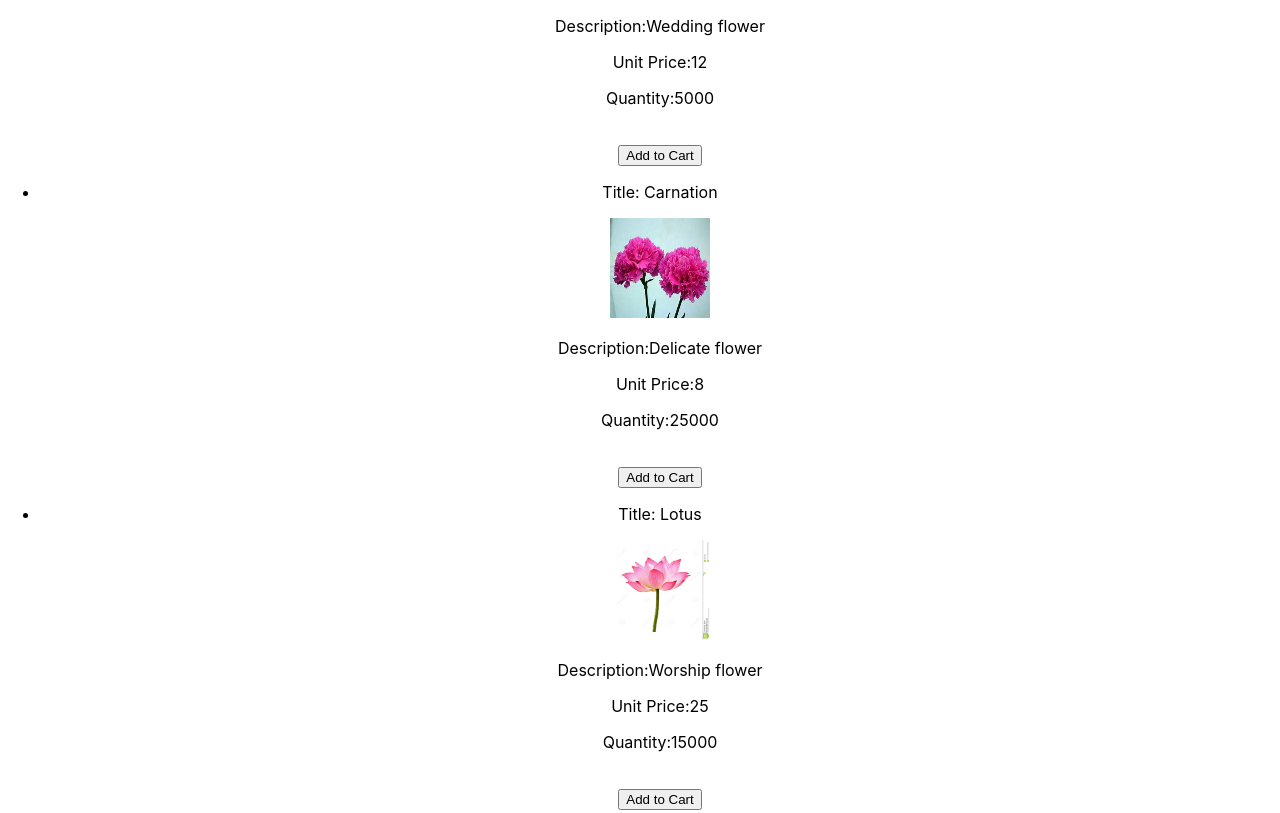
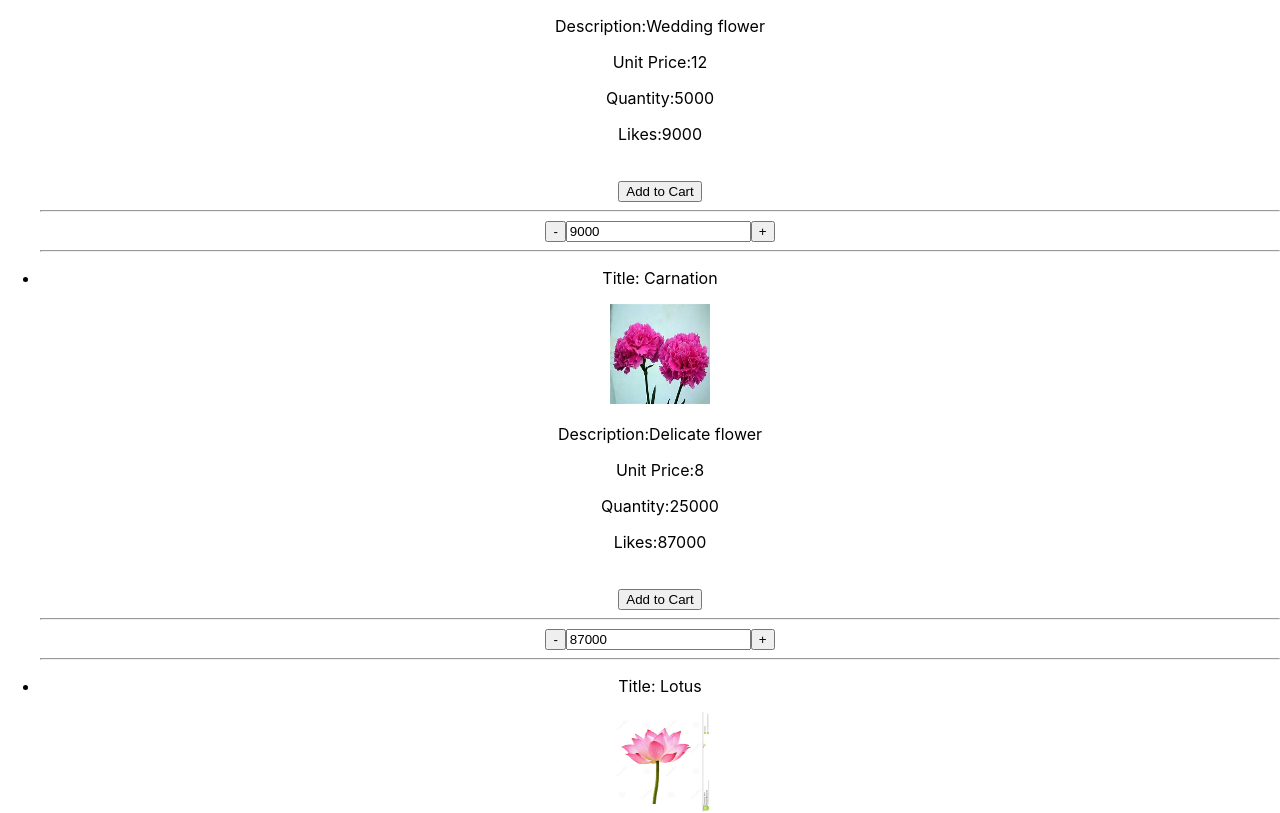
Before and after one commit to VishKapare10/OnlineShopping, a React (Create React App) app in the folder React/basicreactapp/: page / in a window 1280 px wide. Shown: the part 780-1593 px from the top of the page. Built offline with nearby package versions, Linux system fonts and the light colour scheme.

Commit message:
Worked on state management in React JS.

```diff
--- /dev/null
+++ b/React/basicreactapp/src/Counter.js
@@ -0,0 +1,20 @@
+import React  from "react";
+class Counter extends React.Component{
+    constructor(props){
+        super(props);
+        //now define state for component
+        this.state={count:props.count}
+    }
+    render(){
+        return <div>
+                <hr/>
+                    <button>-</button>
+                    <input type="text" value={this.state.count}/>
+                    <button>+</button>
+               <hr/>
+               </div>
+
+    }
+}
+
+export default Counter;
--- a/React/basicreactapp/src/List.js
+++ b/React/basicreactapp/src/List.js
@@ -6,6 +6,9 @@ import data from './data/products.json';
 
  class  List extends React.Component{
 
+    //JSX Syntax
+    //React developer writes declarative code  for defining rendering logic
+    //This rendering logic going to be processed by React DOM
     render(){
 
             const flowers=data;
@@ -20,7 +23,8 @@ import data from './data/products.json';
                                                         description={item.description}
                                                         imageurl={item.imageurl}
                                                         unitprice={item.unitprice}
-                                                        quantity={item.quantity} />
+                                                        quantity={item.quantity}
+                                                        likes={item.likes} />
                                     </li>
                                 ))
                         }
--- a/React/basicreactapp/src/Product.js
+++ b/React/basicreactapp/src/Product.js
@@ -1,6 +1,6 @@
 
 import React from 'react';
-
+import Counter from './Counter';
 
 class Product  extends React.Component{
 
@@ -11,8 +11,10 @@ class Product  extends React.Component{
                 <p>Description:{this.props.description}</p>
                 <p>Unit Price:{this.props.unitprice}</p>
                 <p>Quantity:{this.props.quantity}</p>
+                <p>Likes:{this.props.likes}</p>
                 <br/>
                 <button>Add to Cart</button>
+                <Counter count={this.props.likes}></Counter>
             </div>
  }
 }
--- a/React/basicreactapp/src/index.js
+++ b/React/basicreactapp/src/index.js
@@ -5,6 +5,7 @@ import App from './App';
 
 import reportWebVitals from './reportWebVitals';
 
+//JSX: extension for javascript
 ReactDOM.render(
   <React.StrictMode>
     <h2>This is Main Content</h2>
```
Also changed, not shown: React/basicreactapp/src/App.js (+0 -7 lines).
